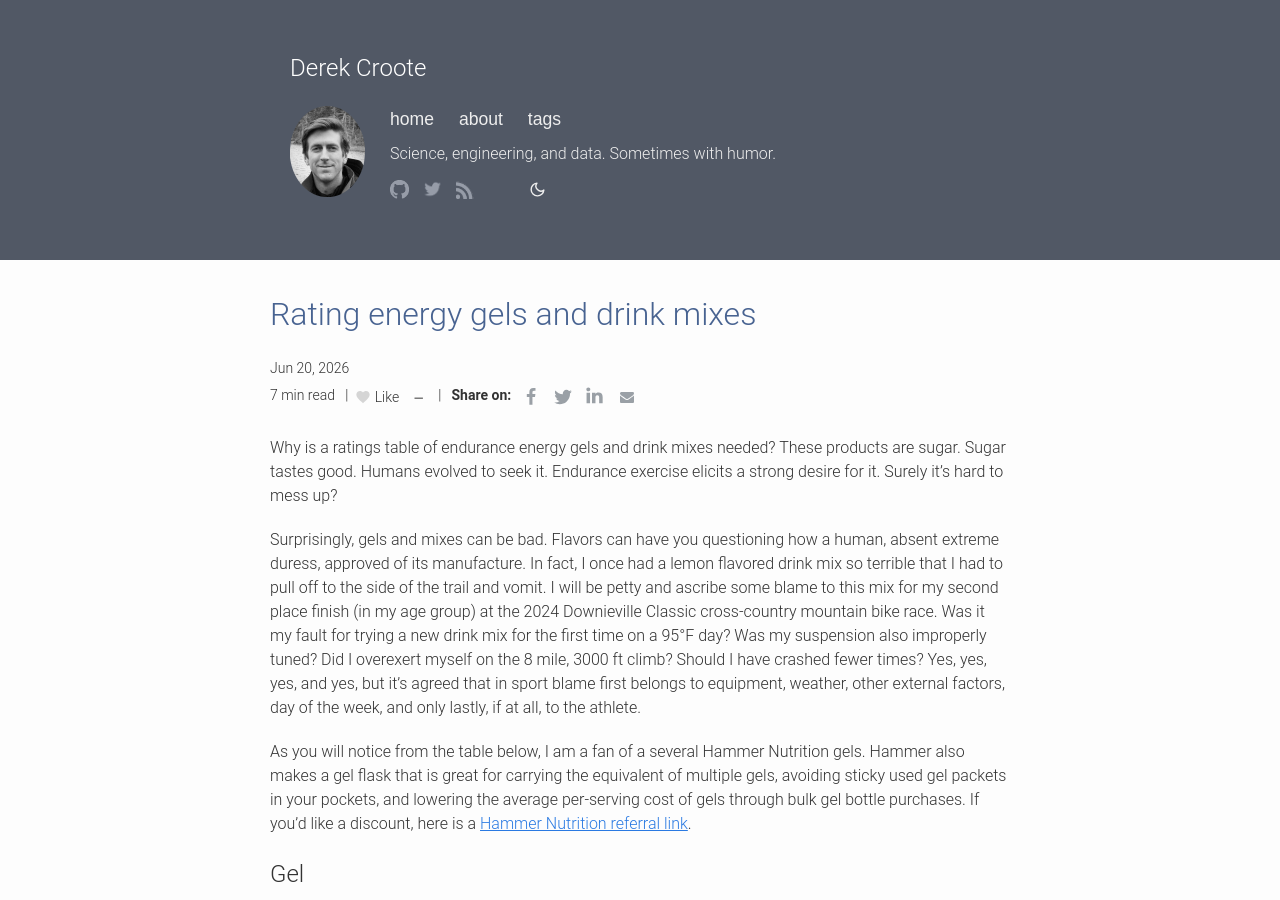
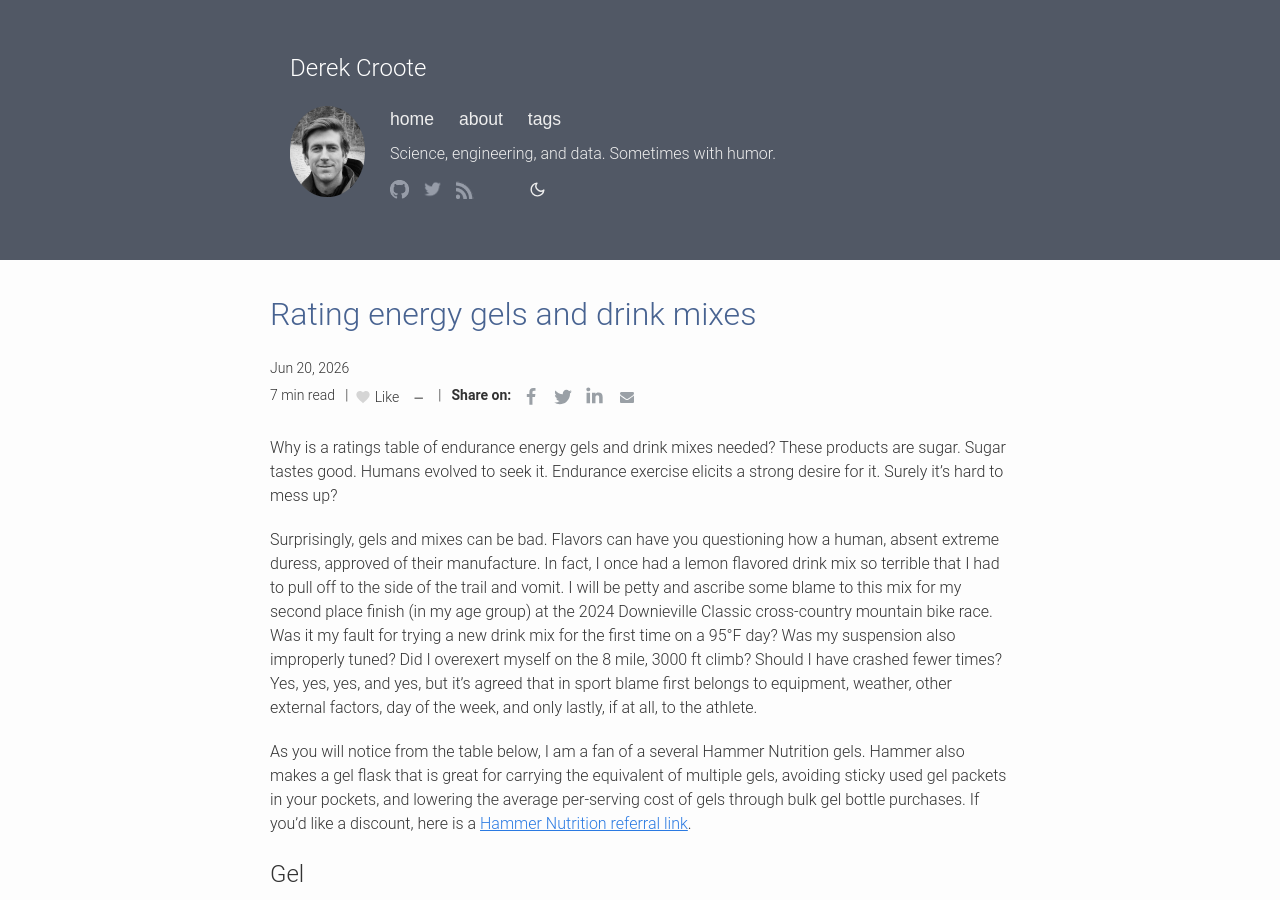
Before and after one commit to dcroote/dcroote.github.io, a Jekyll site: the page built from _posts/2026-06-20-energy-gel-drink-mix-ratings.md, in a window 1280 px wide and 900 px high. Built offline with Jekyll 4.4.1, drawn with Linux system fonts in a browser that asks for light colours; some web fonts are replaced.

Commit message:
fix: typo

```diff
--- a/_posts/2026-06-20-energy-gel-drink-mix-ratings.md
+++ b/_posts/2026-06-20-energy-gel-drink-mix-ratings.md
@@ -4,14 +4,14 @@ title: Rating energy gels and drink mixes
 image: images/energy-gel-drink-mix-ratings/endurance-energy-gels-drink-mixes.png
 image-alt: Endurance energy gels and drink mixes
 comments: false
-description: Why is a ratings table of endurance energy gels and drink mixes needed? These products are sugar. Sugar tastes good. Surely it's hard to mess up? Surprisingly, gels and mixes can be bad. Flavors can have you questioning how a human, absent extreme duress, approved of its manufacture.
+description: Why is a ratings table of endurance energy gels and drink mixes needed? These products are sugar. Sugar tastes good. Surely it's hard to mess up? Surprisingly, gels and mixes can be bad. Flavors can have you questioning how a human, absent extreme duress, approved of their manufacture.
 tags: [sports]
 discuss_on_twitter:
 ---
 
 Why is a ratings table of endurance energy gels and drink mixes needed? These products are sugar. Sugar tastes good. Humans evolved to seek it. Endurance exercise elicits a strong desire for it. Surely it's hard to mess up?
 
-Surprisingly, gels and mixes can be bad. Flavors can have you questioning how a human, absent extreme duress, approved of its manufacture. In fact, I once had a lemon flavored drink mix so terrible that I had to pull off to the side of the trail and vomit. I will be petty and ascribe some blame to this mix for my second place finish (in my age group) at the 2024 Downieville Classic cross-country mountain bike race. Was it my fault for trying a new drink mix for the first time on a 95°F day? Was my suspension also improperly tuned? Did I overexert myself on the 8 mile, 3000 ft climb? Should I have crashed fewer times? Yes, yes, yes, and yes, but it's agreed that in sport blame first belongs to equipment, weather, other external factors, day of the week, and only lastly, if at all, to the athlete.
+Surprisingly, gels and mixes can be bad. Flavors can have you questioning how a human, absent extreme duress, approved of their manufacture. In fact, I once had a lemon flavored drink mix so terrible that I had to pull off to the side of the trail and vomit. I will be petty and ascribe some blame to this mix for my second place finish (in my age group) at the 2024 Downieville Classic cross-country mountain bike race. Was it my fault for trying a new drink mix for the first time on a 95°F day? Was my suspension also improperly tuned? Did I overexert myself on the 8 mile, 3000 ft climb? Should I have crashed fewer times? Yes, yes, yes, and yes, but it's agreed that in sport blame first belongs to equipment, weather, other external factors, day of the week, and only lastly, if at all, to the athlete.
 
 As you will notice from the table below, I am a fan of a several Hammer Nutrition gels. Hammer also makes a gel flask that is great for carrying the equivalent of multiple gels, avoiding sticky used gel packets in your pockets, and lowering the average per-serving cost of gels through bulk gel bottle purchases. If you'd like a discount, here is a <a href="https://www.hammernutrition.com/DEREK42410">Hammer Nutrition referral link</a>.
 
```
